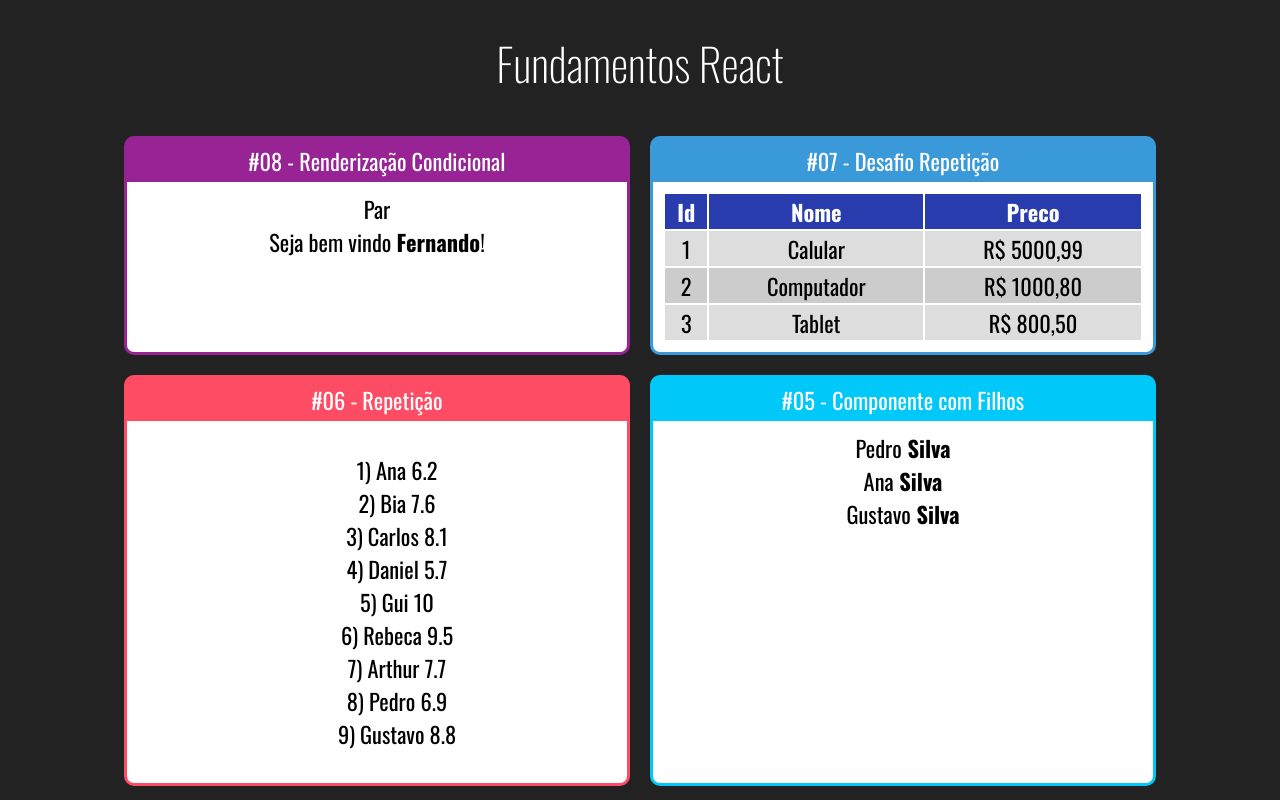
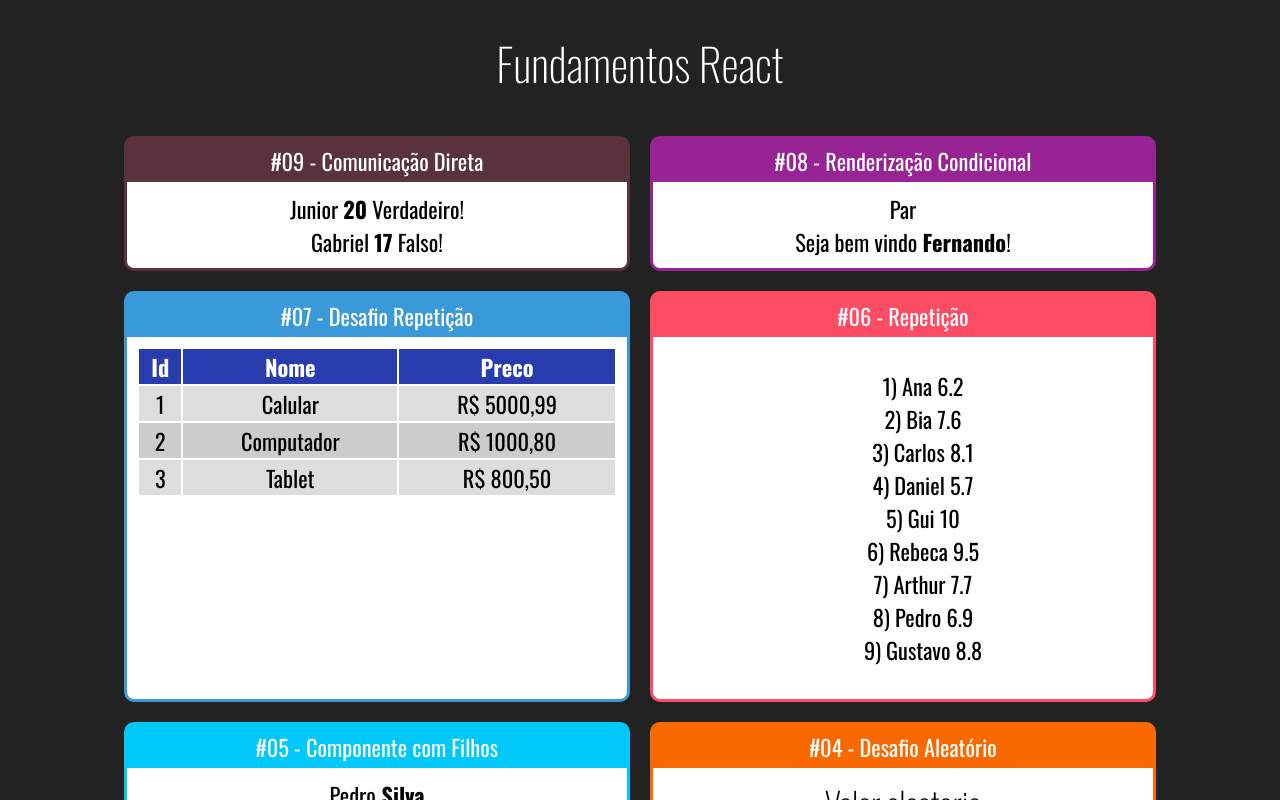
Before and after one commit to lucasg13info/curso-react, a React (Create React App) app in the folder fundamentos-react/: page / in a window 1280 px wide. Shown: the top 800 px of the page. Built offline with nearby package versions, Linux system fonts and the light colour scheme.

Commit message:
Comunicação direta entre componentes (usando componente pai e filho como exemplo e passando parametros com props)

```diff
--- a/fundamentos-react/src/App.jsx
+++ b/fundamentos-react/src/App.jsx
@@ -1,6 +1,8 @@
 import './App.css'
 import React from 'react';
 
+
+import DiretaPai from"./components/comunicacao/DiretaPai";
 import UsuaioInfo from './components/basicos/condicional/UsuarioInfo'
 import ParOuImpar from './components/basicos/condicional/ParOuImpar'
 import TabelaProduto from './components/basicos/repeticao/TabelaProdutos'
@@ -20,7 +22,10 @@ export default () => (
 
         <div className="Cards">
 
-        <Card titulo="#08 - Renderização Condicional" color="#982395">
+            <Card titulo="#09 - Comunicação Direta" color="#59323C">
+                <DiretaPai/>
+            </Card>
+            <Card titulo="#08 - Renderização Condicional" color="#982395">
                 <ParOuImpar numero={20}> </ParOuImpar>
                 <UsuaioInfo usuario={{ nome: 'Fernando' }} />
                 {/* <UsuaioInfo usuario={{ }}/>
--- /dev/null
+++ b/fundamentos-react/src/components/comunicacao/DiretaFilho.jsx
@@ -0,0 +1,11 @@
+import React from 'react'
+
+export default props => {
+    return (
+        <div>
+            <span>{ props.nome } </span>
+            <span><strong>{ props.idade }</strong> </span>
+            <span>{ props.nerd ? 'Verdadeiro' : 'Falso' }! </span>
+        </div>
+    )
+}
--- /dev/null
+++ b/fundamentos-react/src/components/comunicacao/DiretaPai.jsx
@@ -0,0 +1,11 @@
+import React from 'react'
+import DiretaFilho from './DiretaFilho'
+
+export default props => {
+    return (
+        <div>
+            <DiretaFilho nome="Junior" idade={20} nerd={true}/>
+            <DiretaFilho nome="Gabriel" idade={17} nerd={false}/>
+        </div>
+    )
+}
```
Also changed, not shown: 1 other file (tests, documents, lock files or other folders).
